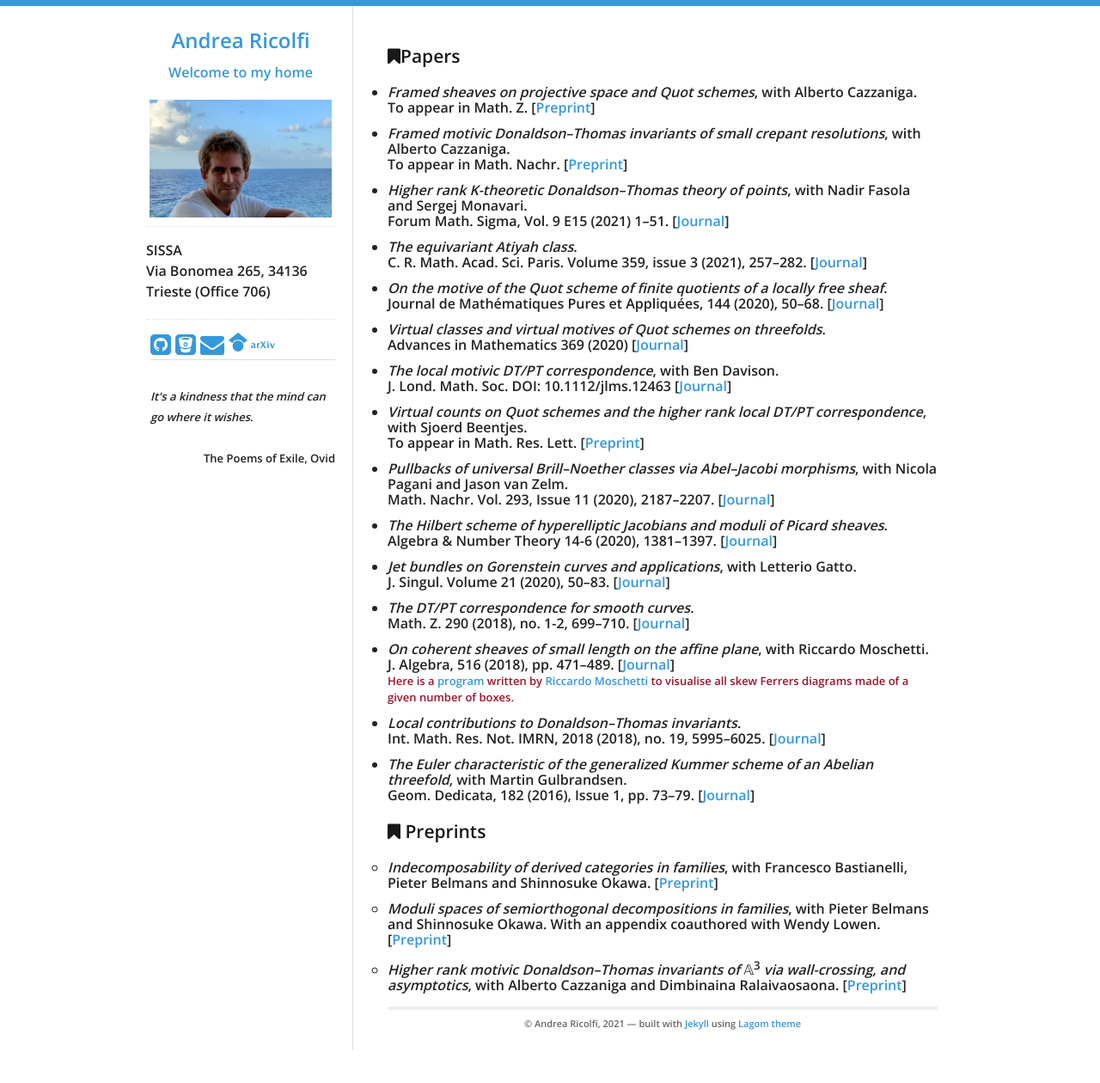
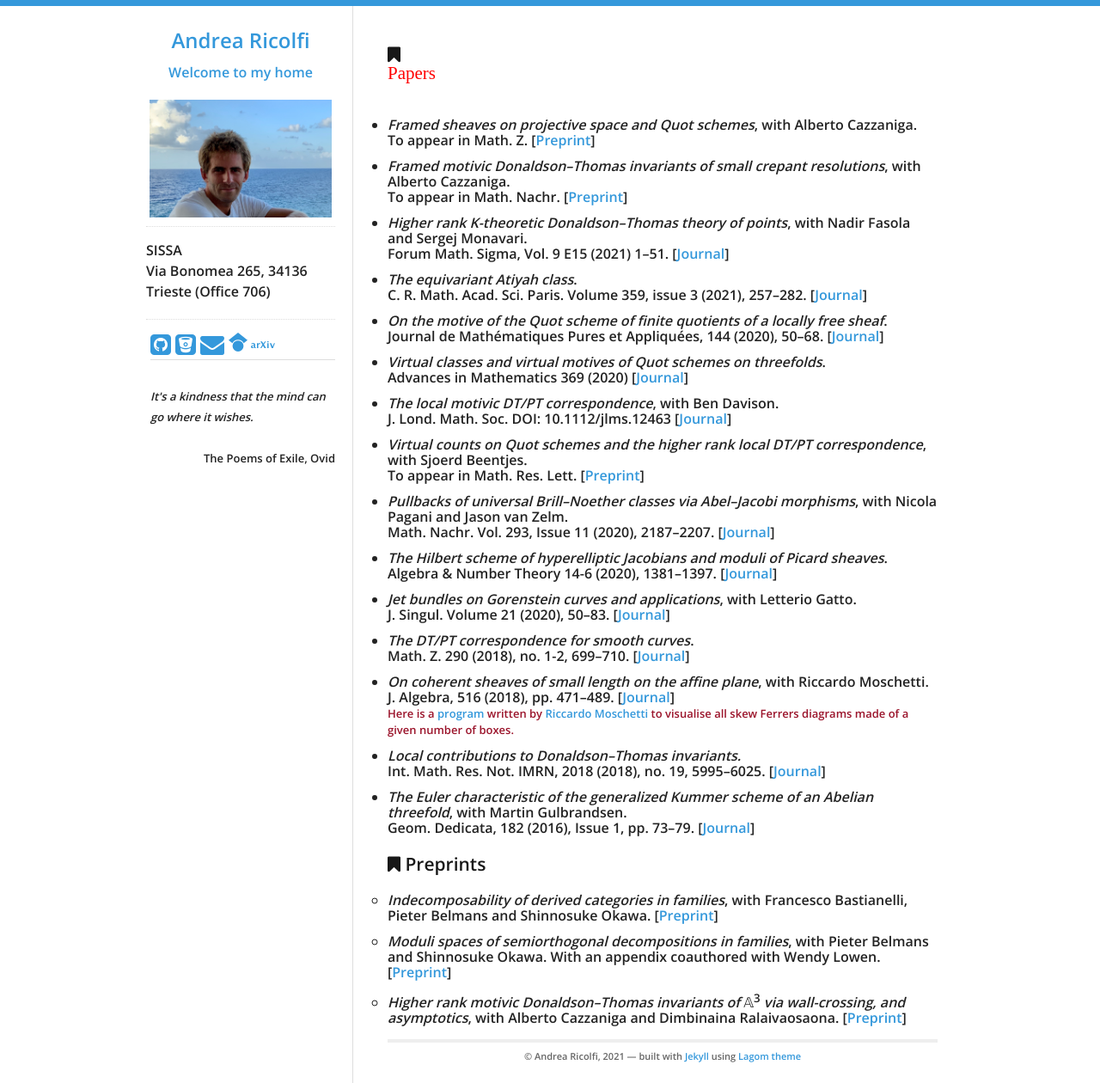
Before and after one commit to atricolfi/atricolfi.github.io, a Jekyll site: the page built from MATHEMATICS/Papers.html, in a window 1280 px wide. Shown: the whole page at 86% size. Built offline with Jekyll 4.4.1, drawn with Linux system fonts in a browser that asks for light colours; before the commit the page ends 1222 px from its top, so only the background shows below that.

Commit message:
Update Papers.html

```diff
--- a/MATHEMATICS/Papers.html
+++ b/MATHEMATICS/Papers.html
@@ -4,7 +4,7 @@ title: Blog Posts
 ---
 
 <div id="home">
-   <p style="color:red"><h3><i class="fa fa-bookmark"></i>Papers </h3></p>
+   <h3><i class="fa fa-bookmark"><p style="color:red">Papers </p></i> </h3>
 <p>
 
 
```
